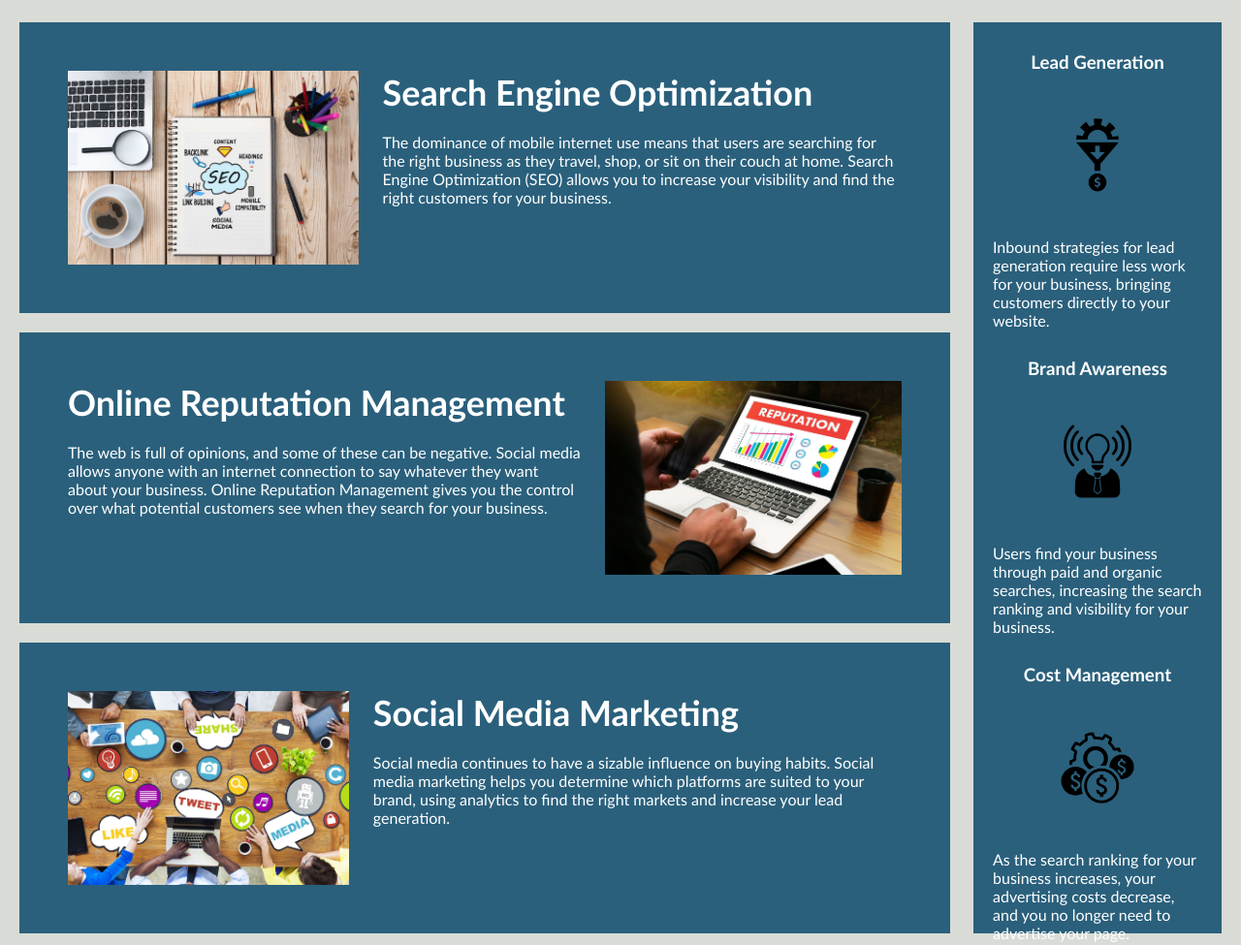
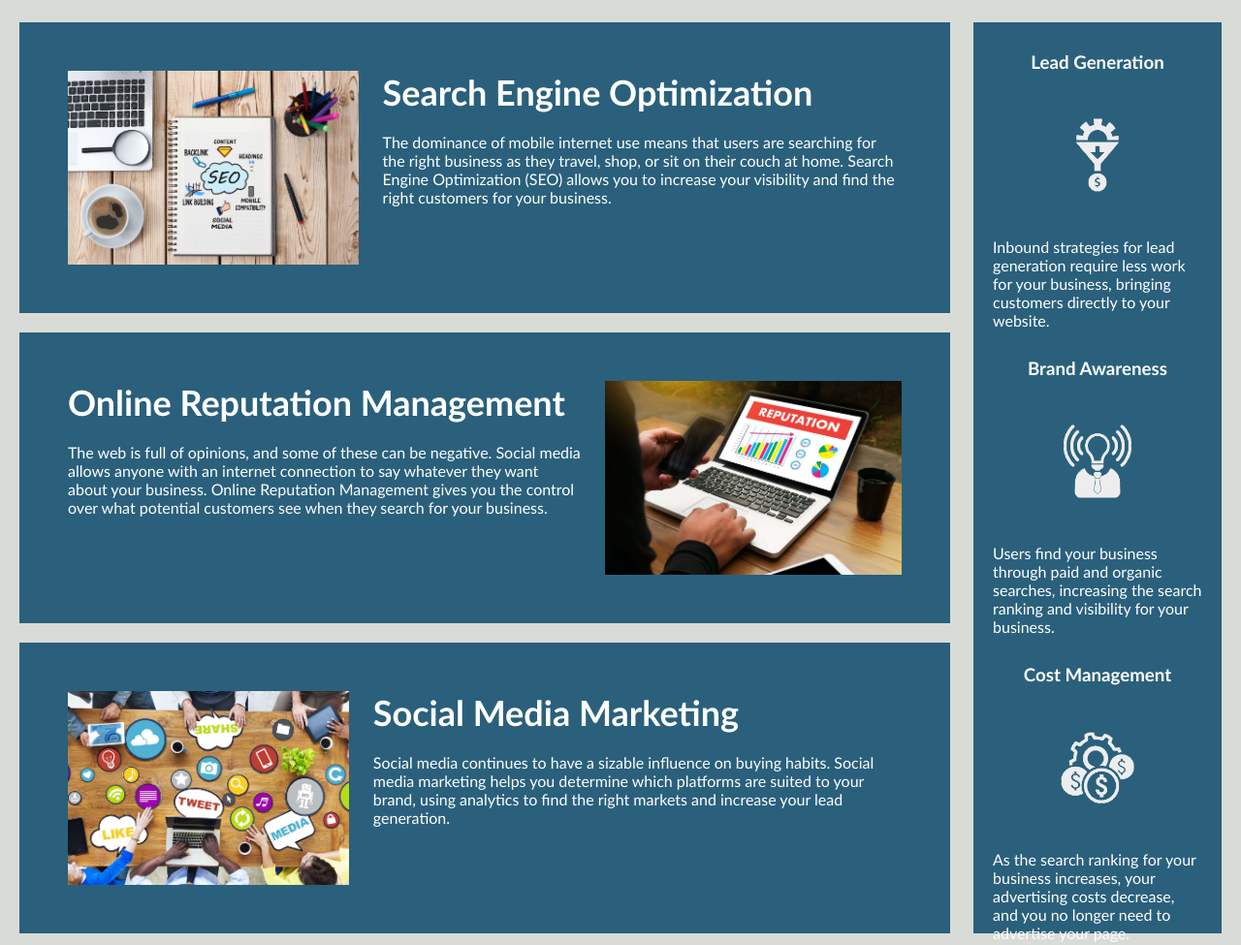
Before and after one commit to lnd4812/Code-Refactor-Challenge, a plain HTML site: page index.html in a window 1280 px wide. Shown: the part 899-1874 px from the top of the page at 97% size. Drawn offline with Linux system fonts and the light colour scheme.

Commit message:
change icons to white for better visibility

```diff
--- a/index.html
+++ b/index.html
@@ -56,19 +56,19 @@
         <aside>
             <div class="benefits">
                 <h3>Lead Generation</h3>
-                <img src="./assets/images/lead-generation.png" alt="black icon of semi-circle atop inverted triangle pointing to circle with dollar sign" />
+                <img src="./assets/images/lead-generation-white.png" alt="icon of semi-circle atop inverted triangle pointing to circle with dollar sign" />
                 <p>
                     Inbound strategies for lead generation require less work for your business, bringing customers directly to your website.
                 </p>
                 <br />
                 <h3>Brand Awareness</h3>
-                <img src="./assets/images/brand-awareness.png" alt="black icon of lightbulb in place of head atop upper torso with tie emanating waves"/>
+                <img src="./assets/images/brand-awareness-white.png" alt="icon of lightbulb in place of head atop upper torso with tie emanating waves"/>
                 <p>
                     Users find your business through paid and organic searches, increasing the search ranking and visibility for your business.
                 </p>
                 <br />
                 <h3>Cost Management</h3>
-                <img src="./assets/images/cost-management.png" alt="black icon of gear above 3 circles with dollar signs in them">
+                <img src="./assets/images/cost-management-white.png" alt="icon of gear above 3 circles with dollar signs in them">
                 <p>
                     As the search ranking for your business increases, your advertising costs decrease, and you no longer need to advertise your page.
                 </p>
```
Also changed, not shown: assets/images/brand-awareness-white.png (added), assets/images/cost-management-white.png (added), assets/images/lead-generation-white.png (added).
